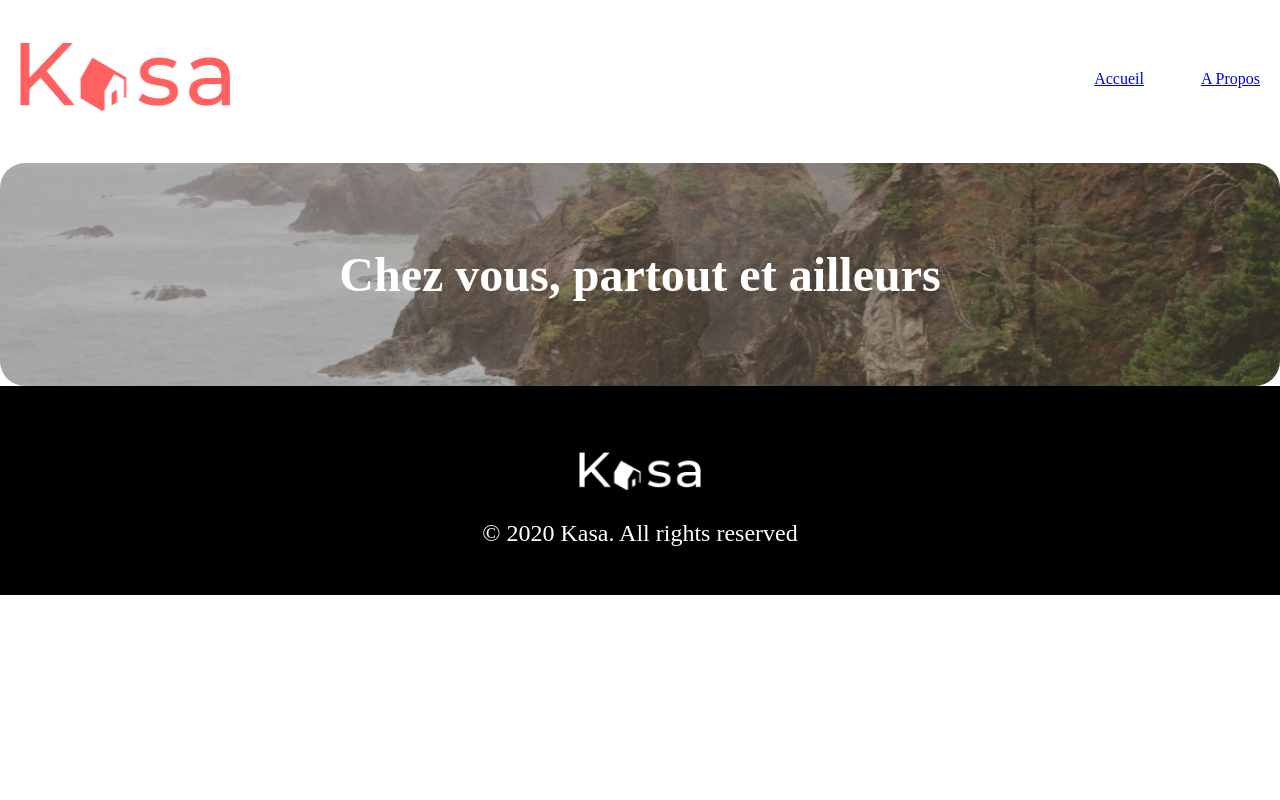
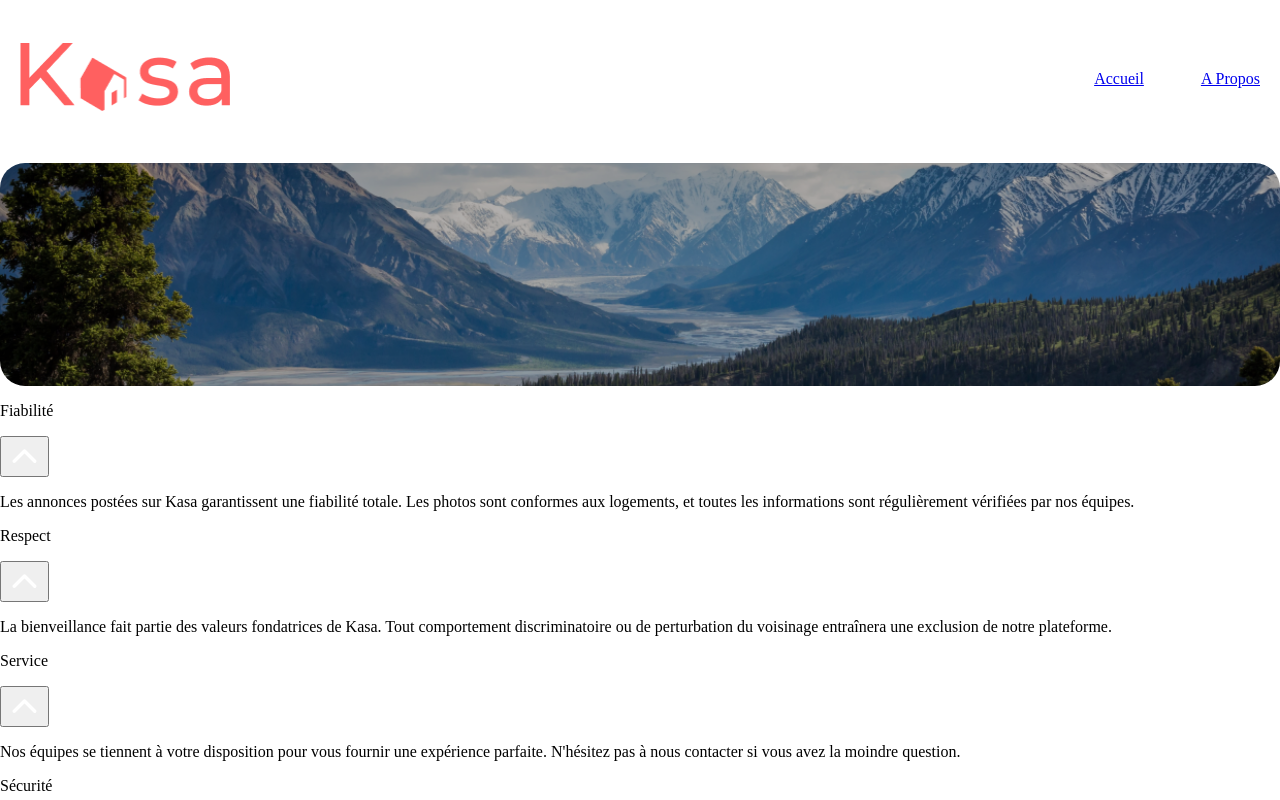
Before and after one commit to CedricFournier/kasa, a React (Create React App) app: page /Propos in a window 1280 px wide. Shown: the top 800 px of the page. Built offline with nearby package versions, Linux system fonts and the light colour scheme.

Commit message:
ajout a propos

```diff
--- a/package.json
+++ b/package.json
@@ -6,6 +6,7 @@
     "@testing-library/jest-dom": "^5.14.1",
     "@testing-library/react": "^13.0.0",
     "@testing-library/user-event": "^13.2.1",
+    "prop-types": "^15.8.1",
     "react": "^18.2.0",
     "react-dom": "^18.2.0",
     "react-router-dom": "^6.14.2",
--- a/src/App.jsx
+++ b/src/App.jsx
@@ -12,7 +12,7 @@ function App(){
             <Header />
             <Routes>
                 <Route path="/" element={<Home />} />
-                <Route path="/Logement" element={<Logement />} />
+                <Route path="/Logement/:id" element={<Logement />} />
                 <Route path="Propos" element={<Propos />} />
             </Routes>
             <Footer />
--- a/src/compoments/Banner/index.jsx
+++ b/src/compoments/Banner/index.jsx
@@ -1,10 +1,19 @@
-import imgsea from '../../assets/Imagesource1.png'
+import PropTypes from 'prop-types'
 
-function Banner() {
-    return  <div className='divbanner'>
-                <img src={imgsea} alt="Paysage de falaise" />
-                <h1>Chez vous, partout et ailleurs</h1>
+function Banner(props) {
+
+    return (
+            <div className='divbanner'>
+                <img src={props.imgsrc} alt={props.altbanner} />
+                <h1>{props.titreh1}</h1>
             </div>
+    )
   }
 
-  export default Banner
+  Banner.propTypes = {
+    imgsrc: PropTypes.string,
+    altbanner: PropTypes.string,
+    titreh1: PropTypes.string,
+}
+
+export default Banner
--- /dev/null
+++ b/src/compoments/Collapse/index.jsx
@@ -0,0 +1,25 @@
+
+import arrowtop from '../../assets/arrow_top.svg'
+import tabapropos from '../../datas/data_apropos.json'
+
+function Collapse() {
+    return (
+      <div>
+        {tabapropos.map((propos, index) => (
+            <article key={index}>
+                <div>
+                    <p>{propos.title}</p>
+                    <button>
+                        <img src={arrowtop} alt="Fléche haut" />
+                    </button>
+                </div>
+                <div>
+                    <p>{propos.content}</p>
+                </div>
+            </article>
+        ))}
+      </div>
+    )
+  }
+
+  export default Collapse
--- a/src/compoments/Listelogement/index.jsx
+++ b/src/compoments/Listelogement/index.jsx
@@ -1,4 +1,5 @@
 import tablogement from '../../datas/listelogement.json';
+import { Link } from 'react-router-dom'
 
 function Listelogement() {
 
@@ -6,7 +7,9 @@ function Listelogement() {
     return (
         <section className='sectionitemlog'>
             {tablogement.map((logement) => (
-                <article key={logement.id}>{logement.title}</article>
+                <article key={logement.id}>
+                    <Link to={`/Logement/${logement.id}`}>{logement.title}</Link>
+                </article>
             ))}
         </section>
     )
--- /dev/null
+++ b/src/datas/data_apropos.json
@@ -0,0 +1,18 @@
+[
+    {
+        "title" : "Fiabilité",
+        "content" : "Les annonces postées sur Kasa garantissent une fiabilité totale. Les photos sont conformes aux logements, et toutes les informations sont régulièrement vérifiées  par nos équipes."
+    },
+    {
+        "title" : "Respect",
+        "content" : "La bienveillance fait partie des valeurs fondatrices de Kasa. Tout comportement discriminatoire ou de perturbation du voisinage entraînera une exclusion de notre plateforme."
+    },
+    {
+        "title" : "Service",
+        "content" : "Nos équipes se tiennent à votre disposition pour vous fournir une expérience parfaite. N'hésitez pas à nous contacter si vous avez la moindre question."
+    },
+    {
+        "title" : "Sécurité",
+        "content" : "La sécurité est la priorité de Kasa. Aussi bien pour nos hôtes que pour les voyageurs, chaque logement correspond aux critères de sécurité établis par nos services. En laissant une note aussi bien à l'hôte qu'au locataire, cela permet à nos équipes de vérifier que les standards sont bien respectés. Nous organisons également des ateliers sur la sécurité domestique pour nos hôtes."
+    }
+]
--- a/src/pages/Home/index.jsx
+++ b/src/pages/Home/index.jsx
@@ -1,11 +1,12 @@
 import Banner from '../../compoments/Banner'
 import Listelogement from '../../compoments/Listelogement'
+import imgsea from '../../assets/Imagesource1.png'
 
 function Home() {
     return  <main>
-              <Banner />
+              <Banner imgsrc={imgsea} altbanner="Paysage de falaise" titreh1="Chez vous, partout et ailleurs"/>
               <Listelogement />
             </main>
   }
 
-  export default Home
+export default Home
--- a/src/pages/Logement/index.jsx
+++ b/src/pages/Logement/index.jsx
@@ -1,8 +1,12 @@
-
+import { useParams } from 'react-router-dom'
+import tablogement from '../../datas/listelogement.json';
 
 function Logement() {
+  const { id } = useParams()
+  const logementitem = tablogement.find((item) => item.id === id)
   return  <main>
-
+            <p>Logement</p>
+            <p>{logementitem.title}</p>
           </main>
 }
 
--- a/src/pages/Propos/index.jsx
+++ b/src/pages/Propos/index.jsx
@@ -1,8 +1,11 @@
 import Banner from '../../compoments/Banner'
+import Collapse from '../../compoments/Collapse'
+import imgmontagne from '../../assets/Imagesource2.png'
 
 function Propos() {
   return  <main>
-            <Banner />
+            <Banner imgsrc={imgmontagne} altbanner="Paysage de montagne"/>
+            <Collapse />
           </main>
 }
 
--- /dev/null
+++ b/src/sass/compoments/_collapse.scss
@@ -0,0 +1,9 @@
+.closecollapse {
+    display: flex;
+    justify-content: space-between;
+    background-color: $primary-color;
+}
+
+.opencollapse {
+    background-color: #F6F6F6;
+}
--- a/src/sass/style.scss
+++ b/src/sass/style.scss
@@ -1,6 +1,7 @@
+@import 'utils/variables';
 @import 'compoments/banner';
+@import 'compoments/collapse';
 @import 'compoments/listelogement';
 @import 'layout/footer';
 @import 'layout/header';
 @import 'layout/body';
-@import 'utils/variables';
```
Also changed, not shown: src/assets/arrow_top.svg (added), src/compoments/Carrousel/index.jsx (added).
